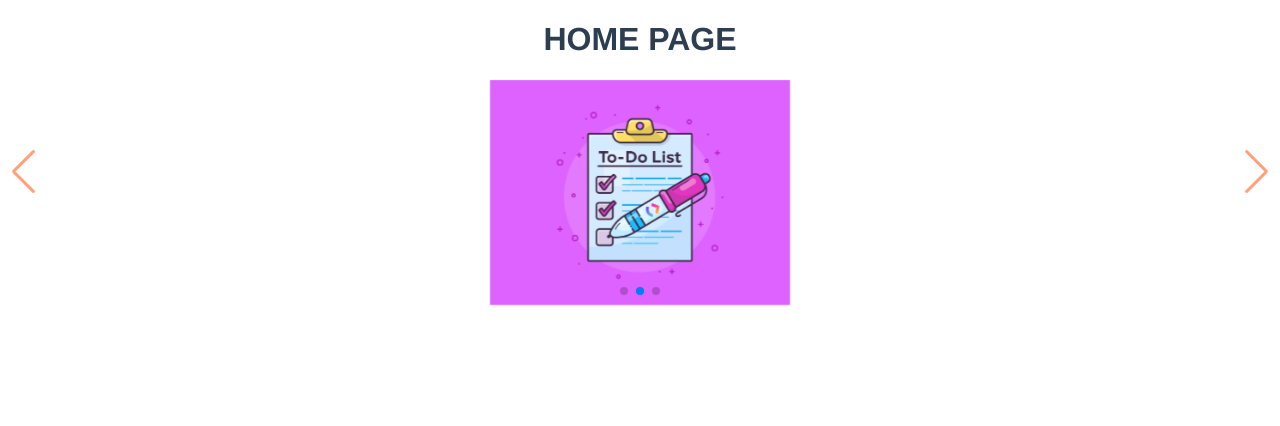
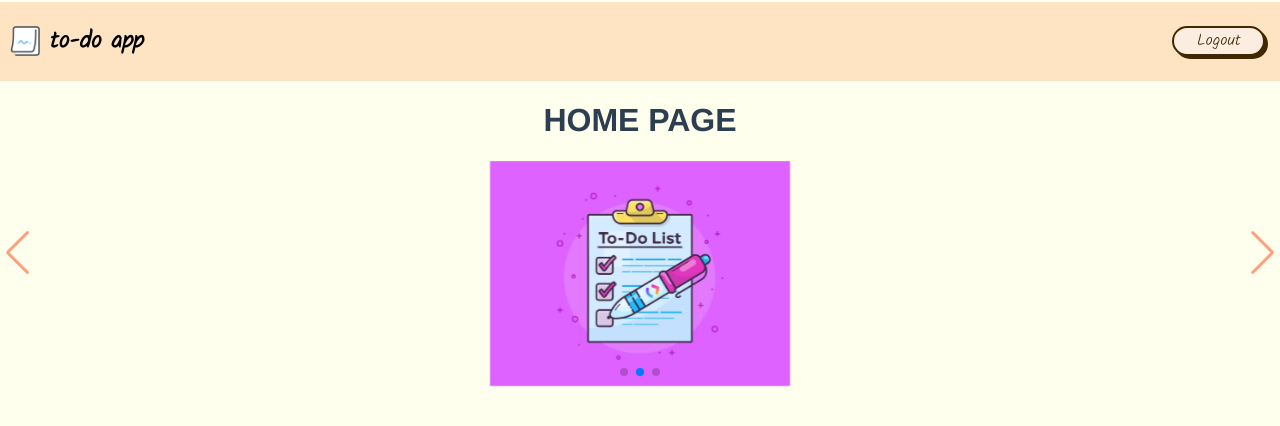
Before and after one commit to notarious2/VueToDoApp, a Vue app: page / in a window 1280 px wide. Shown: the top 426 px of the page. Built offline with nearby package versions, Linux system fonts and the light colour scheme.

Commit message:
style changes, added pinia persistence to check authentication status

```diff
--- a/package.json
+++ b/package.json
@@ -17,6 +17,7 @@
     "axios": "^0.27.2",
     "core-js": "^3.8.3",
     "pinia": "^2.0.22",
+    "pinia-plugin-persist": "^1.0.0",
     "swiper": "^8.4.4",
     "vue": "^3.2.13",
     "vue-router": "^4.1.5",
--- a/public/index.html
+++ b/public/index.html
@@ -12,13 +12,6 @@
     />
   </head>
   <body>
-    <noscript>
-      <strong
-        >We're sorry but <%= htmlWebpackPlugin.options.title %> doesn't work
-        properly without JavaScript enabled. Please enable it to
-        continue.</strong
-      >
-    </noscript>
     <div id="app"></div>
     <!-- built files will be auto injected -->
   </body>
@@ -27,6 +20,61 @@
 <style>
   body,
   #app {
-    margin: 0px 3px;
+    margin: 0px;
+    background-color: #ffffed;
+  }
+  /* STYLING CALENDAR */
+  #app
+    > div
+    > div.grid-item-calendar
+    > div
+    > div.dp__menu.dp__relative.dp__theme_light {
+    background-color: #fff59e;
+    flex-grow: 1;
+    margin: 10px 10px;
+  }
+  #app
+    > div
+    > div.grid-item-calendar
+    > div.dp__main.dp__theme_light.dp__flex_display
+    > div.dp__menu.dp__relative.dp__theme_light
+    > div
+    > div
+    > div:nth-child(1)
+    > div
+    > div.dp__month_year_row {
+    background-color: #fff157;
+  }
+
+  #app
+    > div
+    > div.grid-item-calendar
+    > div
+    > div.dp__menu.dp__relative.dp__theme_light
+    > div
+    > div
+    > div:nth-child(1)
+    > div
+    > div.dp__calendar
+    > div
+    > div
+    > div.dp__calendar_header {
+    width: 100%;
+    background-color: #fff157;
+  }
+  #app
+    > div
+    > div.grid-item-calendar
+    > div
+    > div.dp__menu.dp__relative.dp__theme_light
+    > div
+    > div
+    > div:nth-child(1)
+    > div
+    > div.dp__calendar
+    > div
+    > div
+    > div.dp__calendar {
+    width: 100%;
   }
 </style>
--- a/src/components/layout/PostIt.vue
+++ b/src/components/layout/PostIt.vue
@@ -6,13 +6,14 @@
 
 <style scoped>
 .post-it-note {
+  margin: 10px;
   padding: 2em;
-  background: #ffffe0;
+  background: #ffffd4;
   position: relative;
   min-height: 10em;
   margin-bottom: 30px;
-  box-shadow: rgba(50, 50, 93, 0.25) 0px 2px 5px -1px,
-    rgba(0, 0, 0, 0.3) 0px 1px 3px -1px;
+  box-shadow: rgba(17, 17, 26, 0.05) 0px 4px 16px,
+    rgba(17, 17, 26, 0.05) 0px 8px 32px;
 }
 .post-it-note:after {
   content: "";
@@ -22,7 +23,7 @@
   right: 2em;
   border-width: 1em;
   border-style: solid;
-  border-color: #ffffe0;
+  border-color: #ffffd4;
 }
 .post-it-note:before {
   content: "";
--- a/src/components/layout/TheHeader.vue
+++ b/src/components/layout/TheHeader.vue
@@ -3,8 +3,10 @@
     <img src="../../assets/note.png" alt="" />
 
     <nav>
-      <h1><router-link to="/tasks"> to-do app </router-link></h1>
-      <h3 class="greetings">
+      <h1 class="app-name">
+        <router-link to="/tasks"> to-do app </router-link>
+      </h1>
+      <h3 class="greetings" v-if="helloUser">
         Hello <span>{{ helloUser }}!</span>
       </h3>
     </nav>
@@ -14,11 +16,26 @@
 
 <script setup>
 import { useAuthStore } from "../store/userAuth.js";
+import { ref, computed } from "vue";
 const authStore = useAuthStore();
-const helloUser = JSON.parse(localStorage.getItem("user")).username;
+
+const helloUser = ref("");
+
+const loggedIn = computed(() => authStore.isAuthenticated);
+
+console.log("logged", loggedIn.value);
+console.log("loggedA", authStore.isAuthenticated);
+
+console.log(localStorage.getItem("user"));
+
+// const helloUser = JSON.parse(localStorage.getItem("user")).username;
 </script>
 
 <style scoped>
+* {
+  font-family: "Kalam", cursive;
+}
+
 header {
   grid-area: header;
   margin-top: 2px;
@@ -83,4 +100,10 @@ header img {
   box-shadow: #422800 2px 2px 0 0;
   transform: translate(2px, 2px);
 }
+
+@media only screen and (max-width: 460px) {
+  .greetings {
+    margin-left: 10px;
+  }
+}
 </style>
--- a/src/components/store/userAuth.js
+++ b/src/components/store/userAuth.js
@@ -61,4 +61,7 @@ export const useAuthStore = defineStore("authentication", {
       this.errorLogIn = false;
     },
   },
+  persist: {
+    enabled: true,
+  },
 });
--- a/src/main.js
+++ b/src/main.js
@@ -9,6 +9,8 @@ import TheHeader from "../src/components/layout/TheHeader.vue";
 import TheFooter from "../src/components/layout/TheFooter.vue";
 
 import { createPinia } from "pinia";
+import piniaPersist from "pinia-plugin-persist";
+
 import { library } from "@fortawesome/fontawesome-svg-core";
 import { FontAwesomeIcon } from "@fortawesome/vue-fontawesome";
 import { fas } from "@fortawesome/free-solid-svg-icons";
@@ -28,6 +30,7 @@ app.component("the-header", TheHeader);
 app.component("the-footer", TheFooter);
 
 app.use(router);
+pinia.use(piniaPersist);
 app.use(pinia);
 
 app.mount("#app");
--- a/src/pages/TheHome.vue
+++ b/src/pages/TheHome.vue
@@ -1,4 +1,5 @@
 <template>
+  <the-header></the-header>
   <h1>HOME PAGE</h1>
   <swiper
     :slidesPerView="1"
--- a/src/pages/TheTasks.vue
+++ b/src/pages/TheTasks.vue
@@ -220,48 +220,6 @@ function makeEditable(element) {
 }
 </script>
 
-<style>
-/* STYLING CALENDAR */
-#app
-  > div
-  > div.grid-item-calendar
-  > div
-  > div.dp__menu.dp__relative.dp__theme_light {
-  background-color: transparent;
-  flex-grow: 1;
-  margin: 10px 10px;
-}
-#app
-  > div
-  > div.grid-item-calendar
-  > div
-  > div.dp__menu.dp__relative.dp__theme_light
-  > div
-  > div
-  > div:nth-child(1)
-  > div
-  > div.dp__calendar
-  > div
-  > div
-  > div.dp__calendar_header {
-  width: 100%;
-}
-#app
-  > div
-  > div.grid-item-calendar
-  > div
-  > div.dp__menu.dp__relative.dp__theme_light
-  > div
-  > div
-  > div:nth-child(1)
-  > div
-  > div.dp__calendar
-  > div
-  > div
-  > div.dp__calendar {
-  width: 100%;
-}
-</style>
 <style scoped>
 * {
   font-family: "Kalam", cursive;
@@ -400,6 +358,10 @@ h1 {
   margin-left: 15px;
   flex: 1;
 }
+p {
+  margin-block-start: 6px;
+  margin-block-end: 6px;
+}
 
 .flex-id {
   flex-basis: 15px;
```
Also changed, not shown: 1 other file (tests, documents, lock files or other folders).
